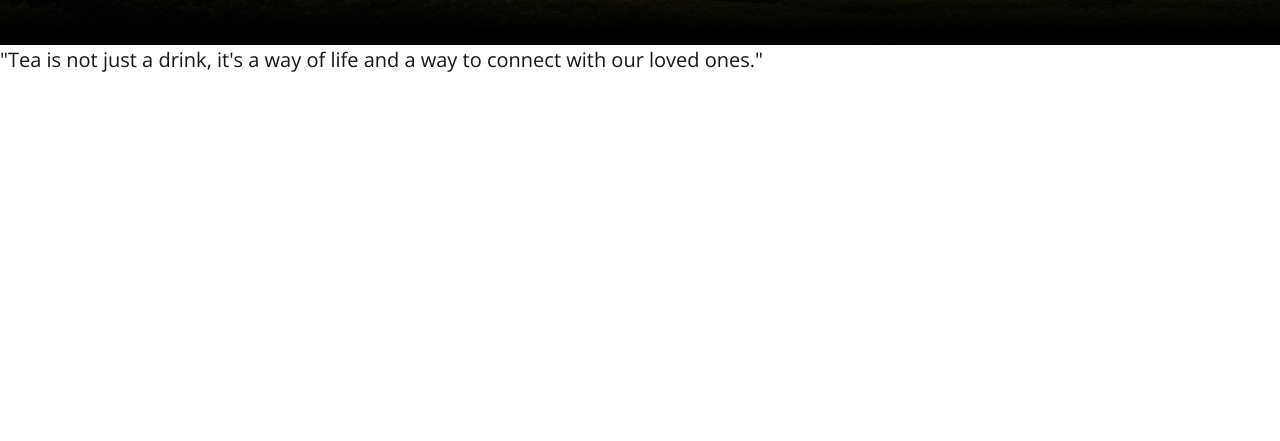
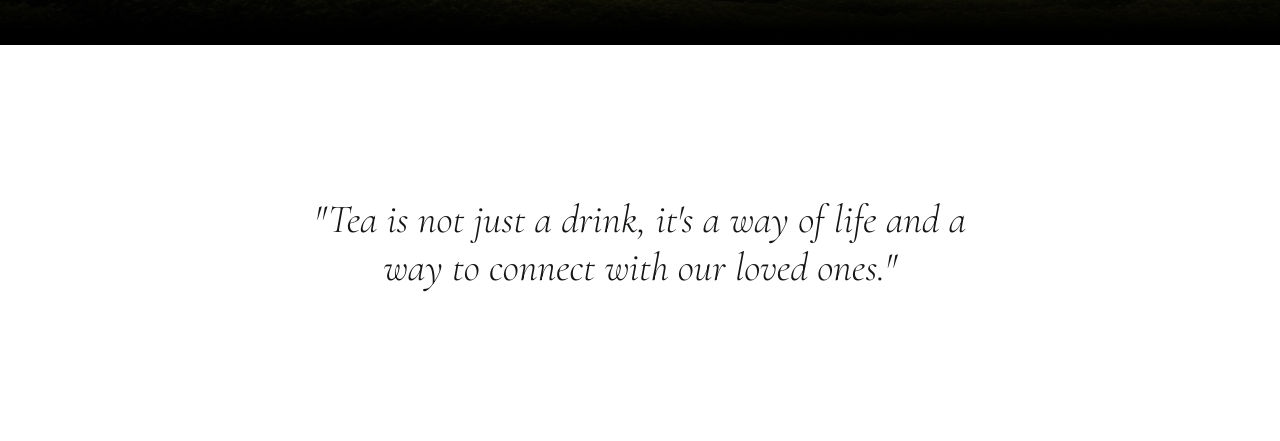
Before and after one commit to CharlyTosher/site1, a plain HTML site: page index.html in a window 1280 px wide. Shown: the part 663-1104 px from the top of the page. Before the commit the page ends 800 px from the top, so only its background shows below. Drawn offline with nearby package versions, Linux system fonts and the light colour scheme.

Commit message:
added style for our blockquoute

```diff
--- a/css/style.css
+++ b/css/style.css
@@ -98,3 +98,13 @@ body{
     max-width: 560px;
     line-height: normal;
 }
+
+.blockquote__text {
+    text-align: center;
+    font-family: "Cormorant", serif;
+    font-style: italic;
+    line-height: normal;
+    font-size: 40px;
+    max-width: 704px;
+    margin: 150px auto;
+}
```
